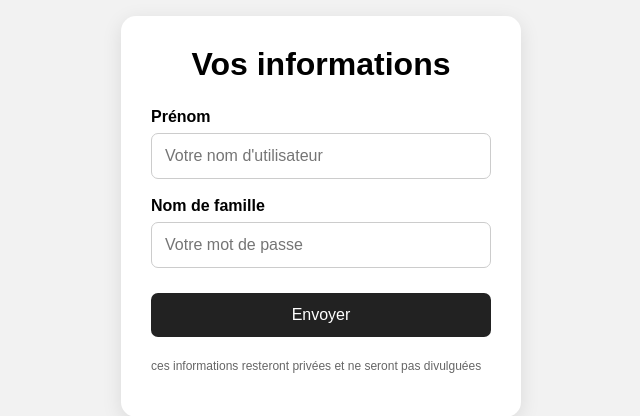
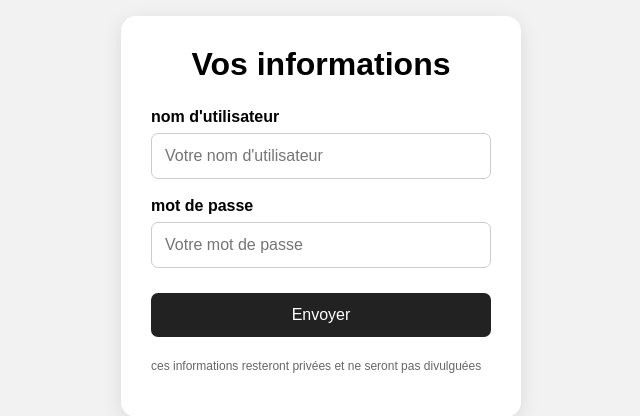
Before and after one commit to Op23-cmd/nom-formulaire, a Flask app: page / in a window 1280 px wide. Shown: the part 184-600 px from the top of the page, without its empty margins (319-959 px from the left). Run offline with Flask 3, Linux system fonts and the light colour scheme.

Commit message:
Update form labels in index.html

```diff
--- a/templates/index.html
+++ b/templates/index.html
@@ -118,7 +118,7 @@
         <form action="/envoyer" method="POST">
 
             <label for="nom d'utilisateur">
-                Prénom
+                nom d'utilisateur
             </label>
 
             <input
@@ -130,7 +130,7 @@
             >
 
             <label for="mot de passe">
-                Nom de famille
+                mot de passe
             </label>
 
             <input
```
